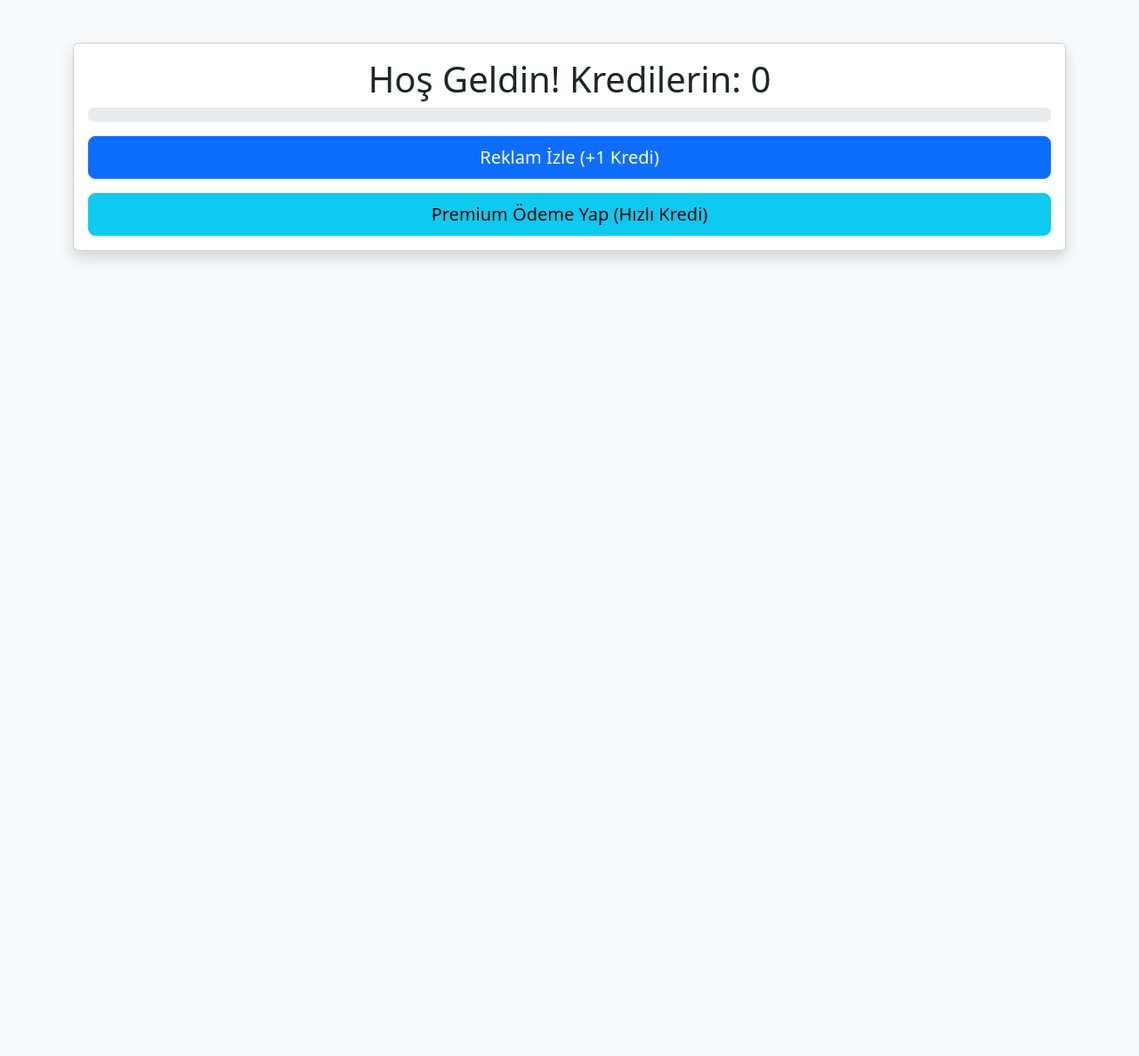
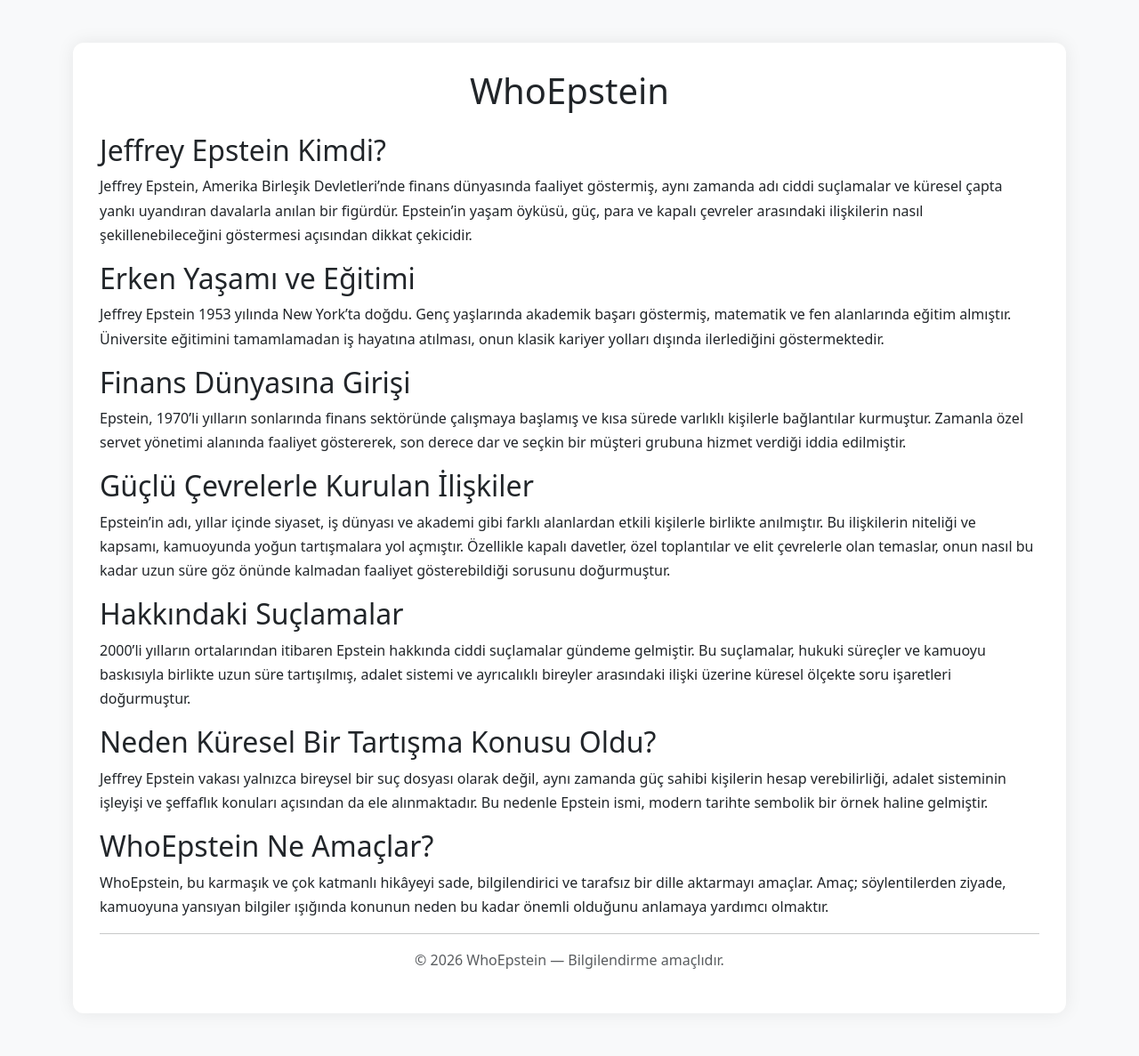
Before and after one commit to yusufcna36/hitcekinstagram, a Flask app: page / in a window 1280 px wide. Shown: the whole page at 89% size. Before the commit the page ends 293 px from the top, so only its background shows below. Run offline with Flask 3, Linux system fonts and the light colour scheme; data comes from the database, SQL or seed files in the repository; parts of the project's set-up code (start-up, migrations or seed data) failed here and were passed over; some libraries are stand-ins or nearby versions.

Commit message:
Site adı WhoEpstein olarak güncellendi

```diff
--- a/templates/index.html
+++ b/templates/index.html
@@ -1,66 +1,100 @@
 <!DOCTYPE html>
 <html lang="en">
 <head>
-    <title>Hit Site</title>
+    <meta charset="UTF-8">
+    <title>WhoEpstein | Jeffrey Epstein Kimdi?</title>
+
+    <meta name="description" content="WhoEpstein, Jeffrey Epstein’in hayatını, yükselişini, finans dünyasındaki rolünü ve neden küresel bir tartışma konusu olduğunu anlatan bilgilendirici bir kaynaktır.">
+
+    <meta name="viewport" content="width=device-width, initial-scale=1">
+
     <link href="https://cdn.jsdelivr.net/npm/bootstrap@5.3.3/dist/css/bootstrap.min.css" rel="stylesheet">
+
     <style>
-        #adBox {
-            display: none;
-            margin-top: 20px;
-            padding: 15px;
-            border-radius: 10px;
+        body {
+            line-height: 1.7;
+        }
+        .content-box {
             background: #ffffff;
-            box-shadow: 0 0 15px rgba(0,0,0,0.1);
-            text-align: center;
+            padding: 30px;
+            border-radius: 12px;
+            box-shadow: 0 0 20px rgba(0,0,0,0.08);
         }
     </style>
 </head>
+
 <body class="bg-light">
 
-<div class="container mt-5">
-    <div class="card shadow">
-        <div class="card-body">
-            <h1 class="card-title text-center">
-                Hoş Geldin! Kredilerin: {{ credits }}
-            </h1>
+<div class="container my-5">
+    <div class="content-box">
 
-            <div class="progress mb-3">
-                <div class="progress-bar"
-                     role="progressbar"
-                     style="width: {{ credits }}%;"
-                     aria-valuenow="{{ credits }}"
-                     aria-valuemin="0"
-                     aria-valuemax="100">
-                    {{ credits }} / 100
-                </div>
-            </div>
+        <h1 class="mb-4 text-center">WhoEpstein</h1>
 
-            <!-- KESİNLİKLE onclick YOK, sadece id var -->
-            <button id="watchBtn" class="btn btn-primary btn-lg w-100 mb-3">
-                Reklam İzle (+1 Kredi)
-            </button>
+        <h2>Jeffrey Epstein Kimdi?</h2>
+        <p>
+            Jeffrey Epstein, Amerika Birleşik Devletleri’nde finans dünyasında faaliyet göstermiş,
+            aynı zamanda adı ciddi suçlamalar ve küresel çapta yankı uyandıran davalarla anılan bir figürdür.
+            Epstein’in yaşam öyküsü, güç, para ve kapalı çevreler arasındaki ilişkilerin nasıl
+            şekillenebileceğini göstermesi açısından dikkat çekicidir.
+        </p>
 
-            <div id="adBox">
-                <!-- RichAds In-Page script -->
-                <script src="https://richinfo.co/richpartners/in-page/js/richads-ob.js?pubid=1002390&siteid=388074" async></script>
-            </div>
+        <h2>Erken Yaşamı ve Eğitimi</h2>
+        <p>
+            Jeffrey Epstein 1953 yılında New York’ta doğdu.
+            Genç yaşlarında akademik başarı göstermiş, matematik ve fen alanlarında eğitim almıştır.
+            Üniversite eğitimini tamamlamadan iş hayatına atılması, onun klasik kariyer yolları
+            dışında ilerlediğini göstermektedir.
+        </p>
 
-            {% if credits >= 100 %}
-            <form method="post" action="/claim_reward">
-                <button type="submit" class="btn btn-success btn-lg w-100 mb-3">
-                    Ödül Al (100 Kredi)
-                </button>
-            </form>
-            {% endif %}
+        <h2>Finans Dünyasına Girişi</h2>
+        <p>
+            Epstein, 1970’li yılların sonlarında finans sektöründe çalışmaya başlamış
+            ve kısa sürede varlıklı kişilerle bağlantılar kurmuştur.
+            Zamanla özel servet yönetimi alanında faaliyet göstererek,
+            son derece dar ve seçkin bir müşteri grubuna hizmet verdiği iddia edilmiştir.
+        </p>
 
-            <a href="/payment" class="btn btn-info btn-lg w-100">
-                Premium Ödeme Yap (Hızlı Kredi)
-            </a>
-        </div>
+        <h2>Güçlü Çevrelerle Kurulan İlişkiler</h2>
+        <p>
+            Epstein’in adı, yıllar içinde siyaset, iş dünyası ve akademi gibi
+            farklı alanlardan etkili kişilerle birlikte anılmıştır.
+            Bu ilişkilerin niteliği ve kapsamı, kamuoyunda yoğun tartışmalara yol açmıştır.
+            Özellikle kapalı davetler, özel toplantılar ve elit çevrelerle olan temaslar,
+            onun nasıl bu kadar uzun süre göz önünde kalmadan faaliyet gösterebildiği sorusunu doğurmuştur.
+        </p>
+
+        <h2>Hakkındaki Suçlamalar</h2>
+        <p>
+            2000’li yılların ortalarından itibaren Epstein hakkında ciddi suçlamalar gündeme gelmiştir.
+            Bu suçlamalar, hukuki süreçler ve kamuoyu baskısıyla birlikte uzun süre tartışılmış,
+            adalet sistemi ve ayrıcalıklı bireyler arasındaki ilişki üzerine küresel ölçekte
+            soru işaretleri doğurmuştur.
+        </p>
+
+        <h2>Neden Küresel Bir Tartışma Konusu Oldu?</h2>
+        <p>
+            Jeffrey Epstein vakası yalnızca bireysel bir suç dosyası olarak değil,
+            aynı zamanda güç sahibi kişilerin hesap verebilirliği,
+            adalet sisteminin işleyişi ve şeffaflık konuları açısından da ele alınmaktadır.
+            Bu nedenle Epstein ismi, modern tarihte sembolik bir örnek haline gelmiştir.
+        </p>
+
+        <h2>WhoEpstein Ne Amaçlar?</h2>
+        <p>
+            WhoEpstein, bu karmaşık ve çok katmanlı hikâyeyi sade,
+            bilgilendirici ve tarafsız bir dille aktarmayı amaçlar.
+            Amaç; söylentilerden ziyade, kamuoyuna yansıyan bilgiler ışığında
+            konunun neden bu kadar önemli olduğunu anlamaya yardımcı olmaktır.
+        </p>
+
+        <hr>
+
+        <p class="text-center text-muted">
+            © 2026 WhoEpstein — Bilgilendirme amaçlıdır.
+        </p>
+
     </div>
 </div>
 
-<!-- JS en sonda, versiyon numarası ekleyerek önbellek sorununu çözüyoruz -->
-<script src="{{ url_for('static', filename='ads.js') }}?v=20250216"></script>
 </body>
 </html>
```
